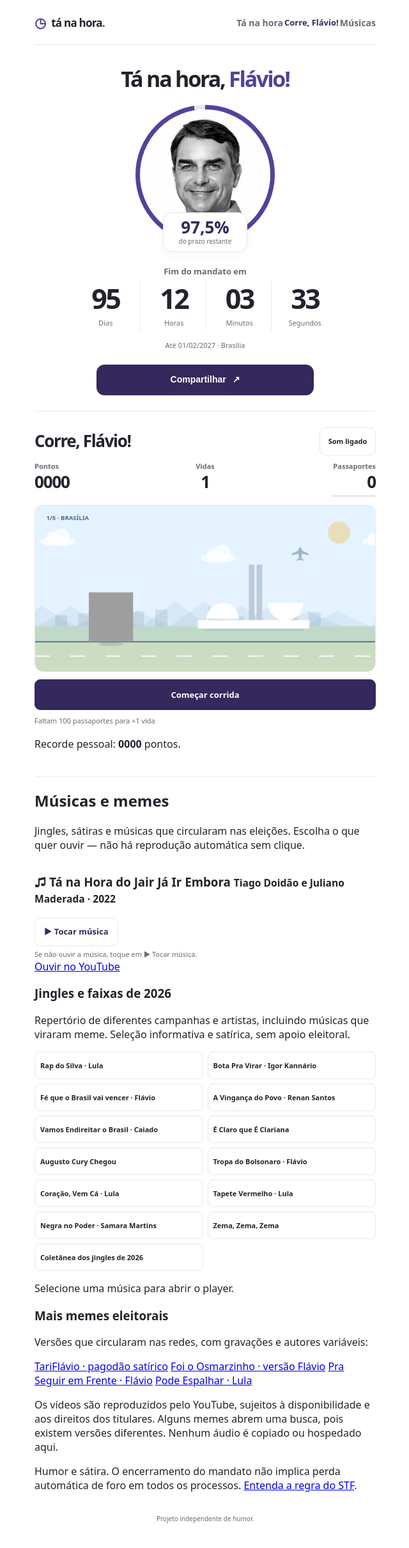
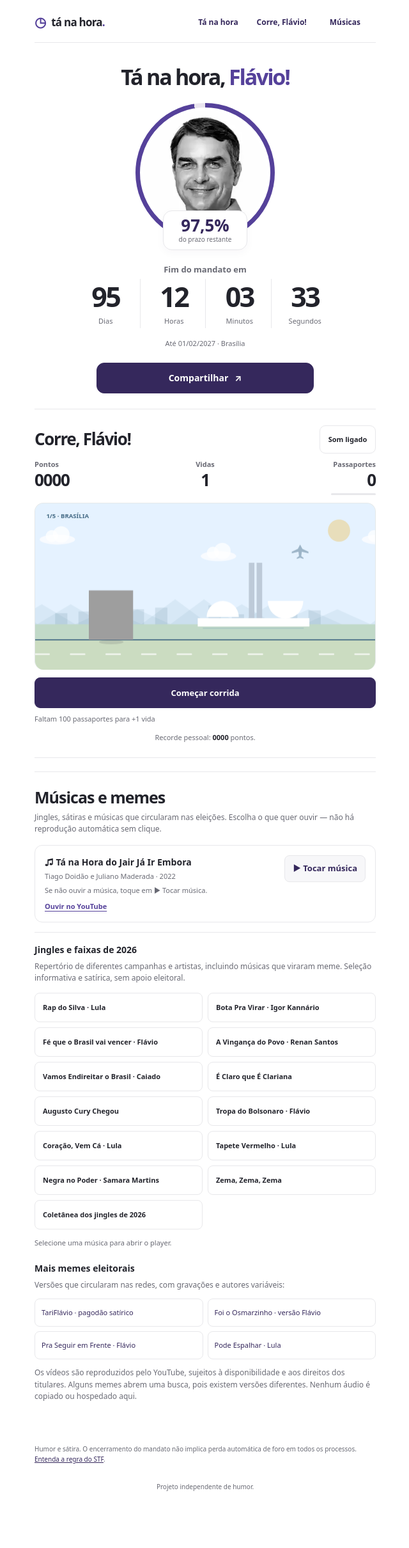
Before and after one commit to lamorimverso/lamorimsite, a plain HTML site: page tanahoraflavio/index.html in a window 1280 px wide. Shown: the whole page at 64% size, without its empty margins (319-959 px from the left). After the commit the page ends 2383 px from the top, so only its background shows below. Drawn offline with Linux system fonts and the light colour scheme; no server answers.

Commit message:
style(site): três tópicos responsivos e lista de músicas em área única limpa

```diff
--- a/tanahoraflavio/minimal.css
+++ b/tanahoraflavio/minimal.css
@@ -448,3 +448,65 @@ summary:focus-visible, #runner-canvas:focus-visible { outline: 3px solid #a994c8
 .game-playlist #game-playlist-stop {margin-top:8px;min-height:38px;text-align:center}
 .game-playlist .game-playlist-notice {font-size:10px}
 @media(max-width:420px){.game-playlist-choices {grid-template-columns:1fr}.game-playlist-choices button {min-height:42px}}
+
+/* Três tópicos sem botões duplicados na contagem. */
+html{scroll-behavior:smooth}
+#contagem,#game,#musicas{scroll-margin-top:20px}
+.site-header{display:flex;flex-wrap:wrap;align-items:center;justify-content:space-between;gap:8px;padding-bottom:11px}
+.site-header .wordmark{white-space:nowrap;flex-shrink:0}
+.site-header .section-navigation{display:grid;grid-template-columns:repeat(3,minmax(0,1fr));gap:3px;min-width:0;max-width:100%;align-items:center;margin-left:auto}
+.site-header .section-navigation>a,
+.site-header .section-navigation>a:first-child,
+.site-header .section-navigation>.nav-game{
+ display:flex!important;min-height:42px;min-width:0;align-items:center;justify-content:center;
+ padding:7px 9px;border:0;background:transparent;color:var(--dark);
+ text-align:center;text-decoration:none;font-size:12px;font-weight:700;line-height:1.25;
+ white-space:normal;overflow-wrap:normal
+}
+.site-header .section-navigation>a:hover,
+.site-header .section-navigation>a:focus-visible{background:var(--pale);border-radius:8px}
+.hero-tools{display:flex;flex-direction:column;width:100%;max-width:340px;margin:0 auto}
+.hero-tools .hero-play{width:100%;min-height:48px;cursor:pointer;font-family:inherit}
+.hero-tools .share-message{width:100%;text-align:center;font-size:11px}
+.game-record{margin:12px 0 0;color:var(--muted);font-size:11px;text-align:center}
+.game-record strong{color:var(--ink)}
+.music-catalog{padding:25px 0 10px;border-top:1px solid var(--line);margin:21px 0 0}
+.music-catalog h2{margin:0 0 8px;font-size:25px;line-height:1.15;letter-spacing:-.04em}
+.music-catalog h3{font-size:14px;margin:0;font-weight:740;line-height:1.45}
+.music-catalog-heading>p,.music-collection>p,.music-memes>p{font-size:12px;color:var(--muted);line-height:1.55;margin:6px 0 12px}
+.music-catalog .music{display:block;width:100%;margin:15px 0;padding:15px;border:1px solid var(--line);border-radius:12px;background:#fff}
+.music-catalog .music-copy{display:flex;flex-wrap:wrap;align-items:center;justify-content:space-between;gap:10px}
+.music-catalog .music-copy h3{display:block;flex:1 1 230px;min-width:0;color:var(--ink)}
+.music-catalog .music-copy h3 small{display:block;font-size:11px;font-weight:500;color:var(--muted);margin-top:3px}
+.music-catalog .audio-button{display:inline-flex;flex:0 0 auto;border:1px solid var(--line);padding:10px 12px;min-height:42px;color:var(--dark);background:var(--pale);border-radius:8px}
+.music-catalog .audio-status{position:static;clip-path:none;width:auto;height:auto;overflow:visible;text-align:left;line-height:1.5;font-size:11px}
+.music-catalog .music-panel{position:static;display:block;max-width:100%;margin:10px 0 0}
+.music-catalog .music-panel[hidden]{display:none}
+.music-catalog .music-frame{width:100%;max-width:420px;height:auto;aspect-ratio:16/9}
+.music-catalog .music-frame iframe{width:100%;height:100%}
+.music-source-link,.music-player-actions a{font-size:11px;font-weight:650;color:var(--purple);text-decoration:underline;text-underline-offset:3px}
+.music-source-link{display:inline-block;margin-top:9px}
+.music-collection{margin:15px 0;padding:17px 0;border-top:1px solid var(--line)}
+.music-catalog .game-playlist-choices{display:grid;grid-template-columns:repeat(2,minmax(0,1fr));gap:8px;margin:13px 0}
+.music-catalog .game-playlist-choices button{display:flex;align-items:center;text-align:left;width:100%;min-height:46px;line-height:1.3;padding:10px 12px}
+.music-catalog #game-playlist-status{font-size:11px;color:var(--muted);line-height:1.5;margin:8px 0}
+.music-catalog #game-playlist-player{margin:10px 0}
+.music-catalog #game-playlist-player[hidden]{display:none!important}
+.music-catalog #game-playlist-frame{width:100%;max-width:510px;display:block;aspect-ratio:16/9;height:auto;min-height:185px}
+.music-player-actions{display:flex;gap:14px;align-items:center;flex-wrap:wrap;margin:8px 0}
+.music-player-actions button{min-height:40px;border-radius:8px;padding:8px 14px;background:#fff;border:1px solid var(--line);cursor:pointer}
+.music-memes{margin:22px 0 12px}
+.music-meme-links{display:grid;grid-template-columns:repeat(2,minmax(0,1fr));gap:7px}
+.music-meme-links a{display:flex;align-items:center;border:1px solid var(--line);border-radius:8px;padding:10px;color:var(--dark);font-size:11px;text-decoration:none;line-height:1.3;min-height:44px}
+.music-meme-links a:hover{background:var(--pale)}
+.compact-legal{font-size:10px;line-height:1.6;color:var(--muted);margin:10px 0 0}
+.compact-legal a{color:var(--dark);text-decoration:underline}
+footer{margin-top:10px;font-size:10px;text-align:center;color:var(--muted)}
+@media(max-width:600px){
+ .site-header .section-navigation{width:100%;margin:0;grid-template-columns:repeat(3,minmax(0,1fr))}
+ .site-header .section-navigation>a,.site-header .section-navigation>a:first-child,.site-header .section-navigation>.nav-game{font-size:clamp(10px,3vw,12px);padding:8px 3px}
+ .music-catalog .game-playlist-choices{grid-template-columns:repeat(2,minmax(0,1fr))}
+}
+@media(max-width:370px){
+ .music-catalog .game-playlist-choices,.music-meme-links{grid-template-columns:1fr}
+}
```
